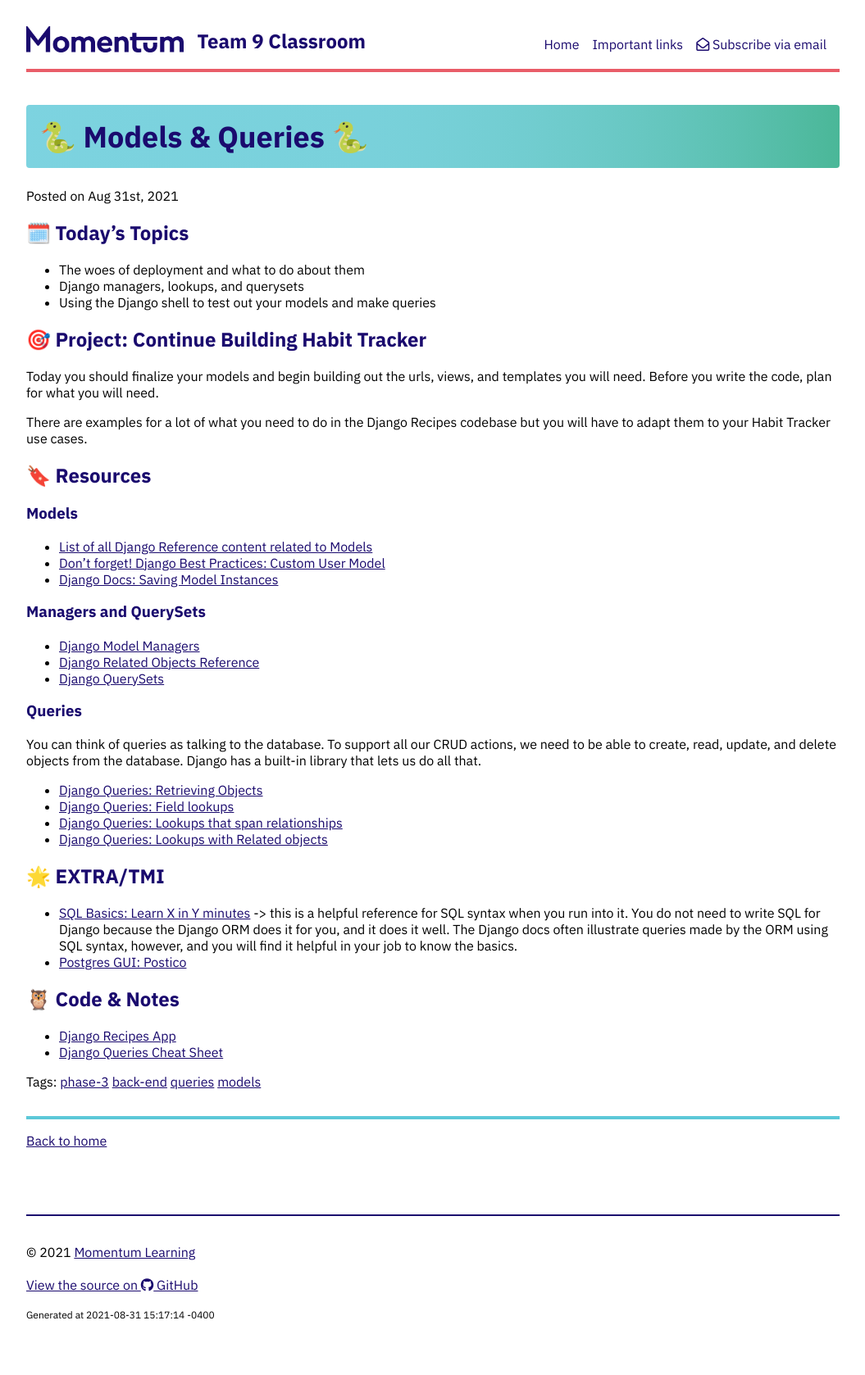
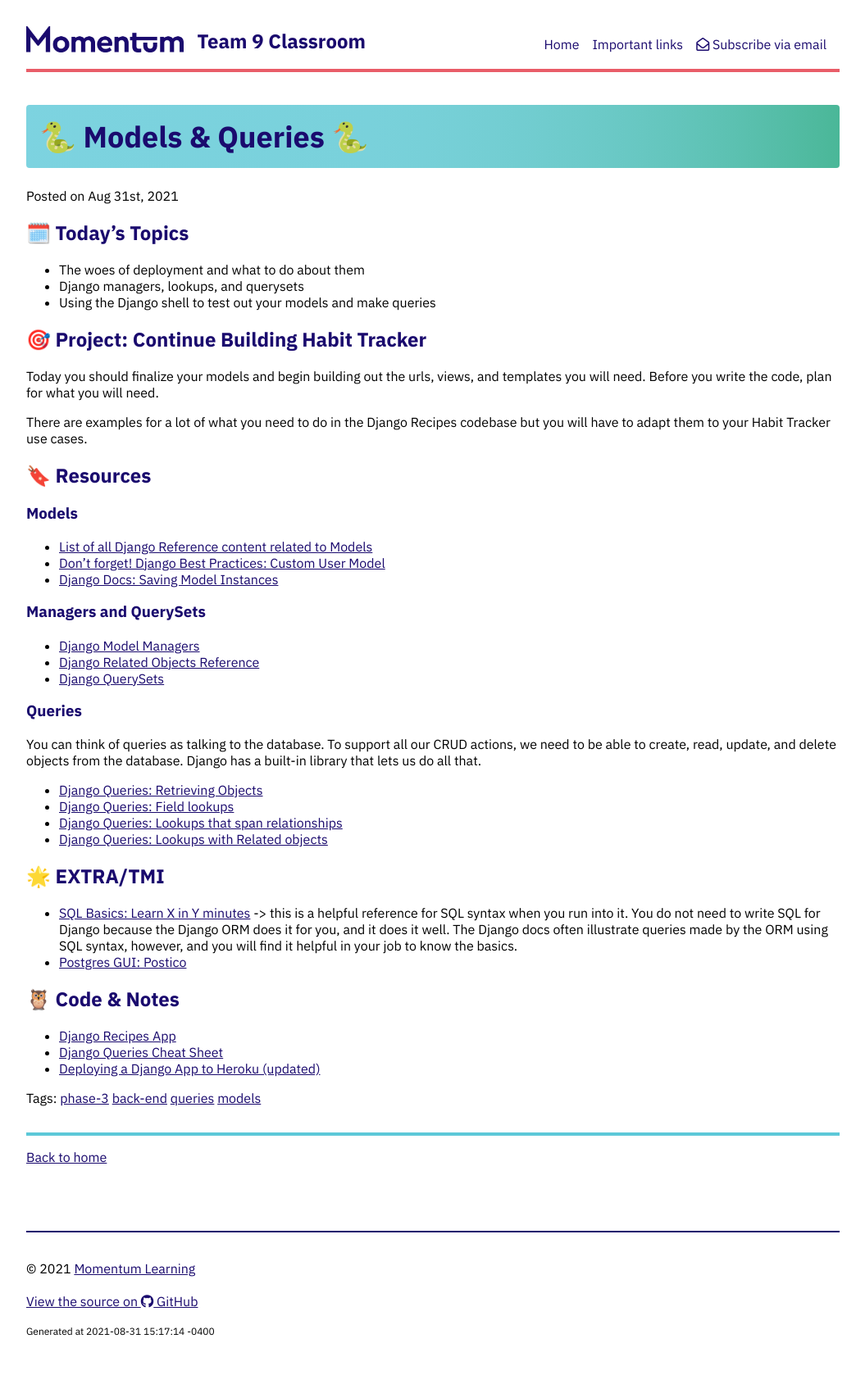
Before and after one commit to Momentum-Team-9/momentum-team-9.github.io, a Jekyll site: the page built from _posts/2021-08-31-be-models-and-queries.md, in a window 1280 px wide. Shown: the whole page at 82% size, without its empty margins (112-1167 px from the left). Built offline with Jekyll 4.4.1, drawn with Linux system fonts in a browser that asks for light colours; nearby versions of some CDN libraries.

Commit message:
Add link to updated heroku instructions

```diff
--- a/_posts/2021-08-31-be-models-and-queries.md
+++ b/_posts/2021-08-31-be-models-and-queries.md
@@ -48,3 +48,4 @@ You can think of queries as talking to the database. To support all our CRUD act
 
 - [Django Recipes App](https://github.com/Momentum-Team-9/ex--django-recipes)
 - [Django Queries Cheat Sheet](https://github.com/Momentum-Team-9/notes/blob/main/django-queries.md)
+- [Deploying a Django App to Heroku (updated)](https://www.notion.so/momentumlearn/Deploying-a-Django-App-to-Heroku-81488333c03445539bfc7eb3c1691ed0)
```
